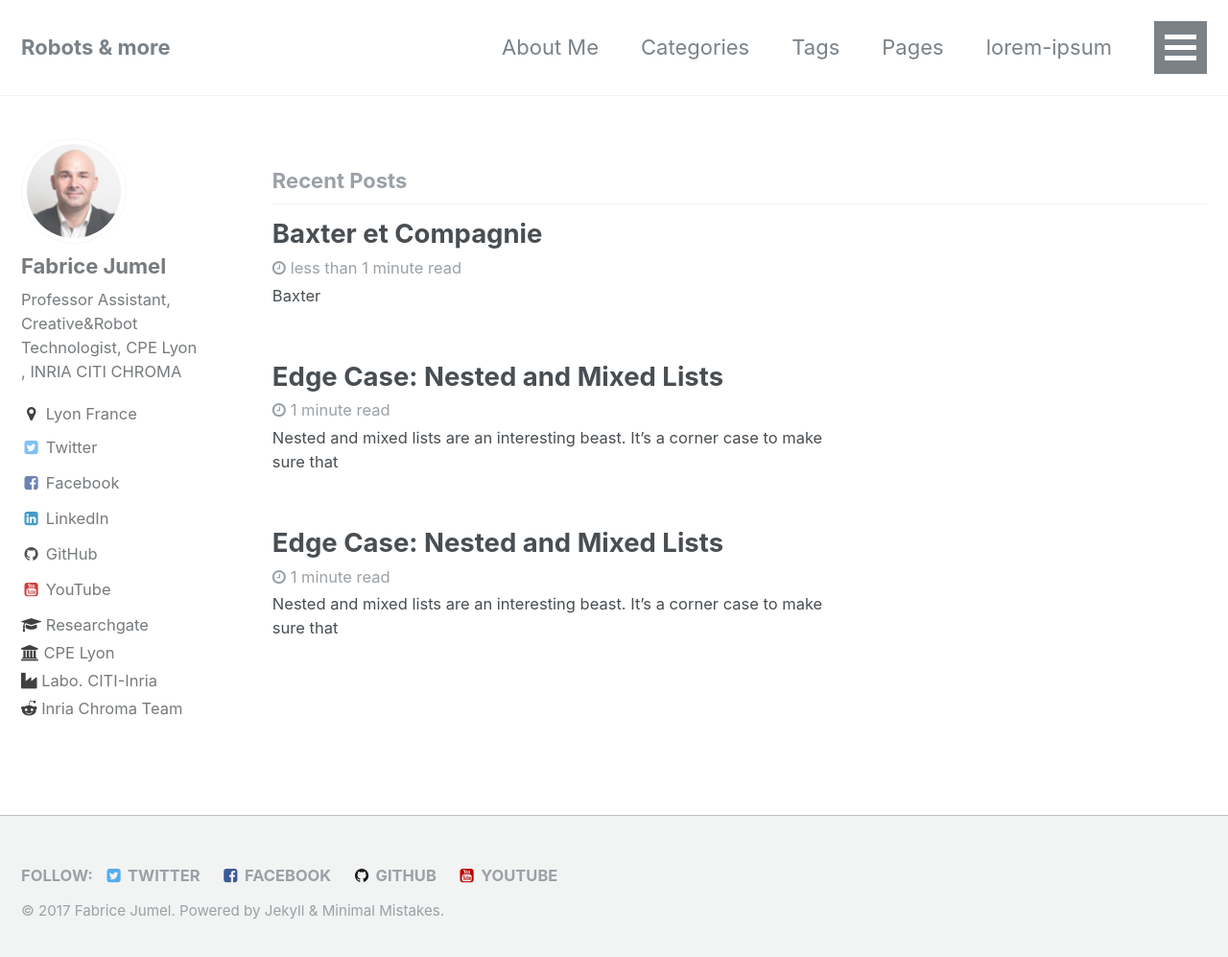
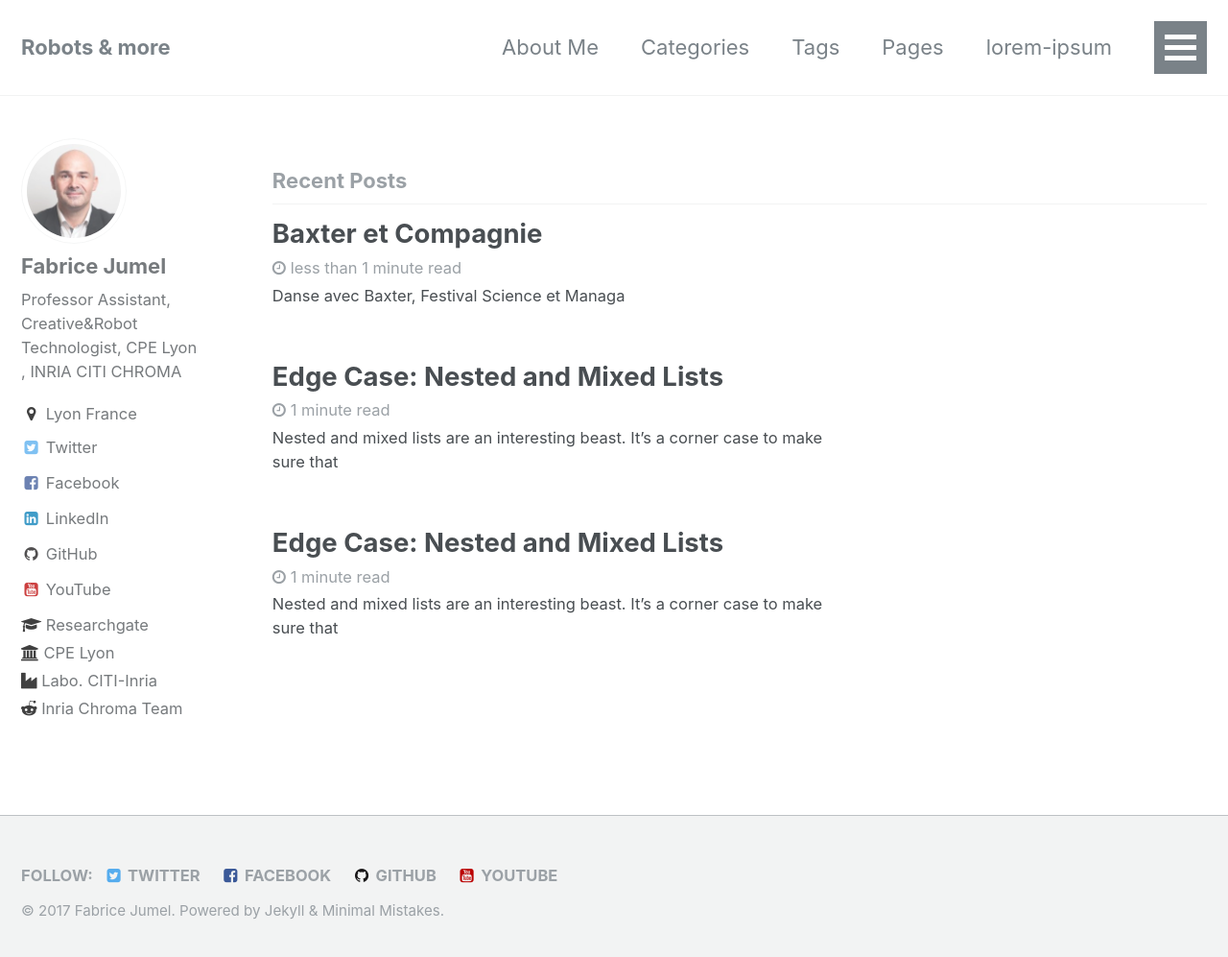
Before and after one commit to fabricejumel/fabricejumel.github.io, a Jekyll site: the page built from index.html, in a window 1280 px wide and 1005 px high. Shown: the top 997 px of the window at 96% size. Built offline with Jekyll 4.4.1, drawn with Linux system fonts in a browser that asks for light colours; the list of posts is cut into pages by our own code.

Commit message:
Update 2017-06-17-Video.md

```diff
--- a/_posts/2017-06-17-Video.md
+++ b/_posts/2017-06-17-Video.md
@@ -12,6 +12,6 @@ tags:
 
 
 
-### Baxter
+### Danse avec Baxter, Festival Science et Managa
 
-{% include video id="vLFWwHZzr80" provider="youtube" %}
+{% include video id="WT9vA7vR9ko" provider="youtube" %}
```
